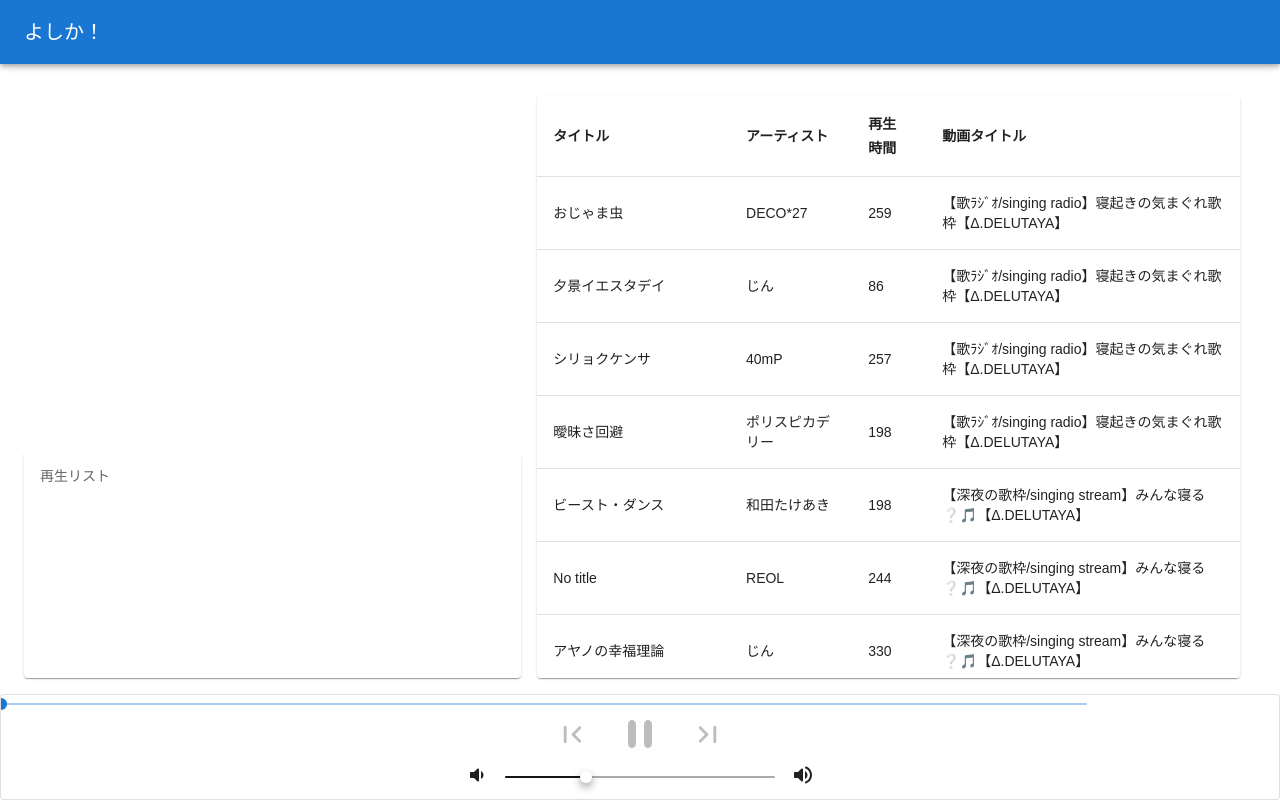
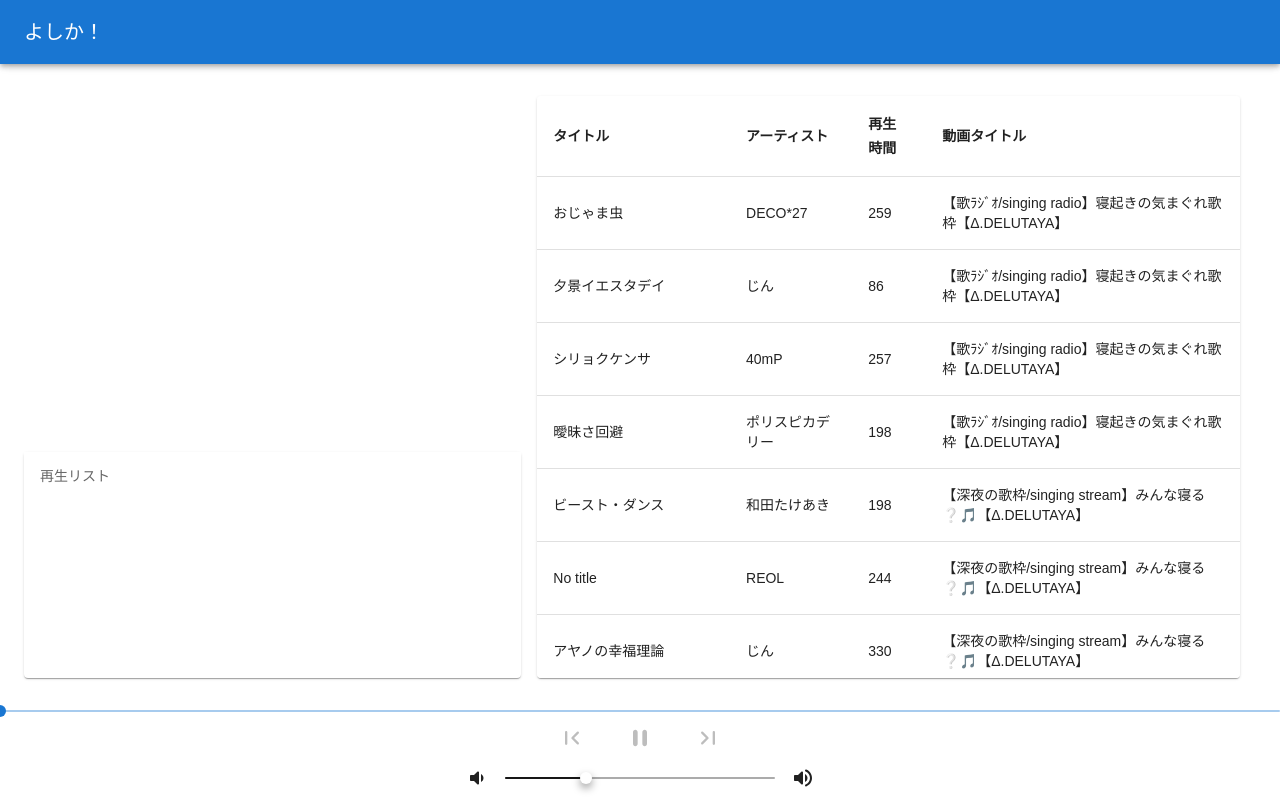
Before and after one commit to takapdayon/yoshika-music, a Next.js app: page /music in a window 1280 px wide. Built offline with nearby package versions, Linux system fonts and the light colour scheme.

Commit message:
update: iconとunittestの修正

```diff
--- a/src/app/music/components/PlayController.tsx
+++ b/src/app/music/components/PlayController.tsx
@@ -28,12 +28,12 @@ const SwitchPlayPause = memo(
       disabled={!playingMusic?.id}
       aria-label={playing ? 'pause' : 'play'}
       onClick={playing ? pauseVideo : playVideo}
-      size="small"
+      size="large"
     >
       {playing ? (
-        <PauseRounded sx={{ fontSize: '3rem' }} />
+        <PauseRounded fontSize="inherit" />
       ) : (
-        <PlayArrowRounded sx={{ fontSize: '3rem' }} />
+        <PlayArrowRounded fontSize="inherit" />
       )}
     </IconButton>
   ),
@@ -88,13 +88,18 @@ export const PlayController = memo(
     );
 
     return (
-      <Card sx={{ width: 1, position: 'fixed', bottom: 0 }} variant="outlined">
+      <Card
+        sx={{
+          width: 1,
+          position: 'fixed',
+          bottom: 0,
+          border: 'none',
+          borderShadow: 'none',
+        }}
+        variant="outlined"
+      >
         <CustomCardContent>
-          <Box
-            sx={{ width: '85%', pt: 1 }}
-            display="flex"
-            justifyContent="center"
-          >
+          <Box sx={{ width: 1, pt: 3 }} display="flex" justifyContent="center">
             <Slider
               size="small"
               valueLabelDisplay="off"
@@ -117,9 +122,9 @@ export const PlayController = memo(
               disabled={!playedMusicList.length}
               aria-label="previous song"
               onClick={onBackPlayMusic}
-              size="small"
+              size="large"
             >
-              <FirstPageRounded fontSize="large" />
+              <FirstPageRounded fontSize="inherit" />
             </IconButton>
             <SwitchPlayPause
               playVideo={playVideo}
@@ -133,9 +138,9 @@ export const PlayController = memo(
               }
               aria-label="next song"
               onClick={onForwardPlayMusic}
-              size="small"
+              size="large"
             >
-              <LastPageRounded fontSize="large" />
+              <LastPageRounded fontSize="inherit" />
             </IconButton>
           </Stack>
           <Box
@@ -152,6 +157,8 @@ export const PlayController = memo(
               sx={{
                 width: 350,
               }}
+              justifyContent="center"
+              alignItems="center"
             >
               <VolumeDownRounded />
               <Slider
```
Also changed, not shown: 1 other file (tests, documents, lock files or other folders).
